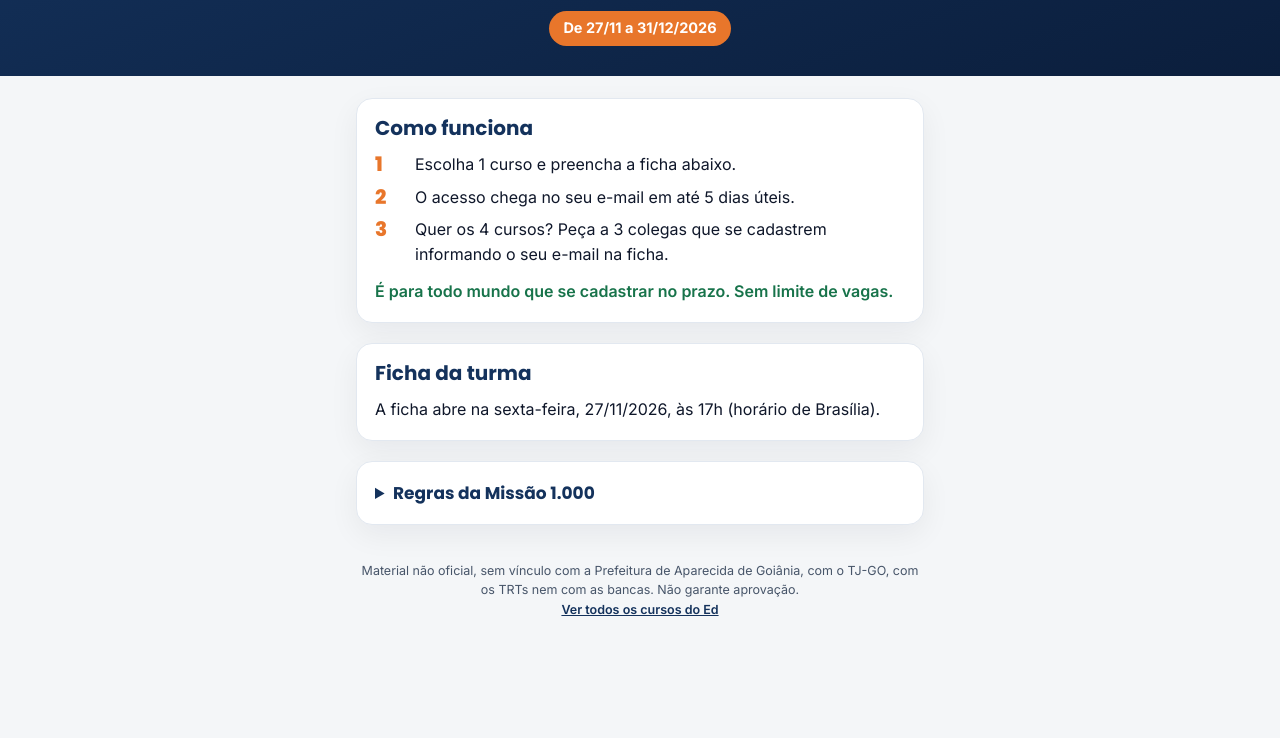
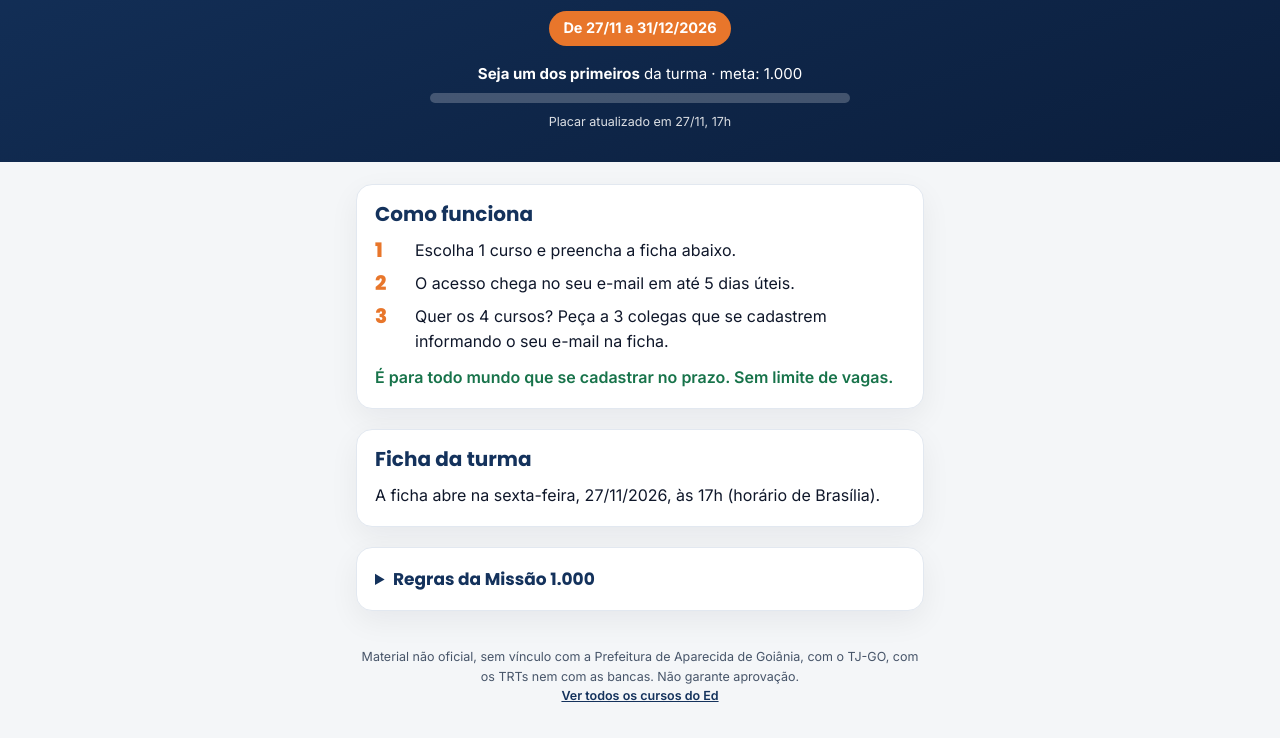
Before and after one commit to RAIOS1000/BARAT-O-, a plain HTML site: page missao/index.html in a window 1280 px wide. Shown: the part 165-903 px from the top of the page. Before the commit the page ends 816 px from the top, so only its background shows below. Drawn offline with Linux system fonts and the light colour scheme.

Commit message:
Missao 1.000: placar rumo aos 1.000
Co-Authored-By: Claude Opus 5.5 <noreply@anthropic.com>
Claude-Session: https://claude.ai/code/session_015SbHJC6aPvPGEvh1KHj7fb

```diff
--- a/missao/index.html
+++ b/missao/index.html
@@ -45,6 +45,10 @@
   .pronto{display:grid;gap:12px}
   .pronto h2{color:var(--verde)}
   .apoio{margin:0;padding-left:22px;display:grid;gap:6px}
+  .placar{margin:16px auto 0;max-width:420px;color:#fff;font-size:15px}
+  .placar .barra{height:10px;background:rgba(255,255,255,.22);border-radius:999px;overflow:hidden;margin:8px 0 6px}
+  .placar .barra i{display:block;height:100%;background:var(--laranja);border-radius:999px}
+  .placar small{font-size:12.5px;opacity:.85}
   .redes{display:grid;gap:8px}
   .redes a{display:block;text-align:center;text-decoration:none;font-weight:700;color:var(--azul);border:2px solid var(--azul);border-radius:12px;padding:12px}
   .loja{background:#fff6ea;border:1.5px solid #f3c9a3;border-radius:12px;padding:14px;display:grid;gap:10px;margin-top:6px}
@@ -70,6 +74,7 @@
   <h1>O primeiro curso é por conta do Ed</h1>
   <p>Quem entra para a turma escolhe 1 curso em PDF, sem pagar nada.</p>
   <span class="prazo">De 27/11 a 31/12/2026</span>
+  <!--PLACAR--><div class="placar" role="img" aria-label="Placar: 0 de 1.000 pessoas"><div><b>Seja um dos primeiros</b> da turma · meta: 1.000</div><div class="barra"><i style="width:0%"></i></div><small>Placar atualizado em 27/11, 17h</small></div><!--/PLACAR-->
 </header>
 <main>
   <section class="cartao">
```
